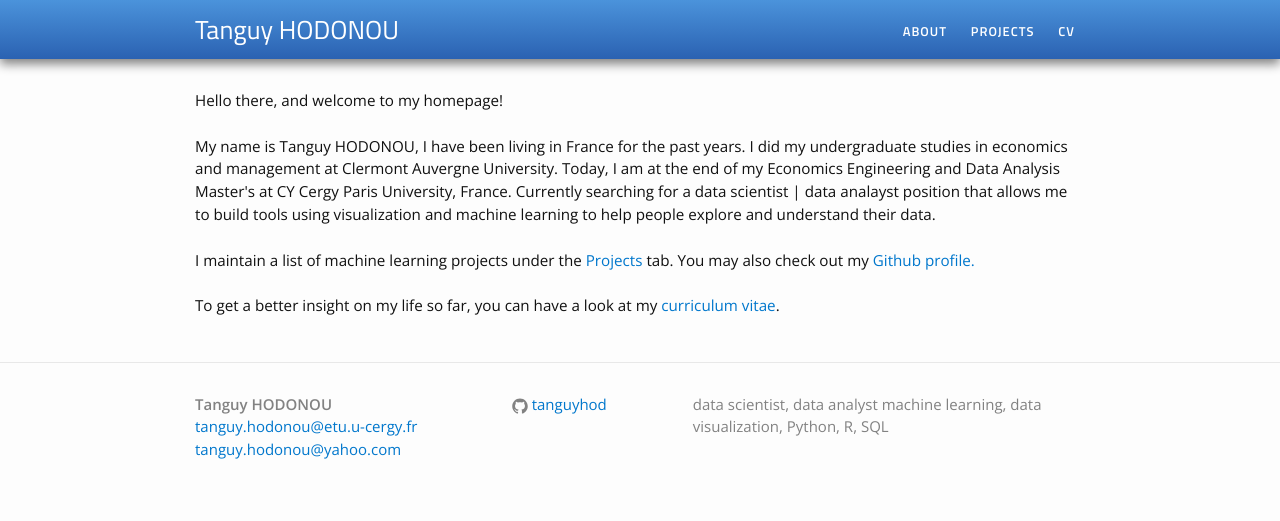
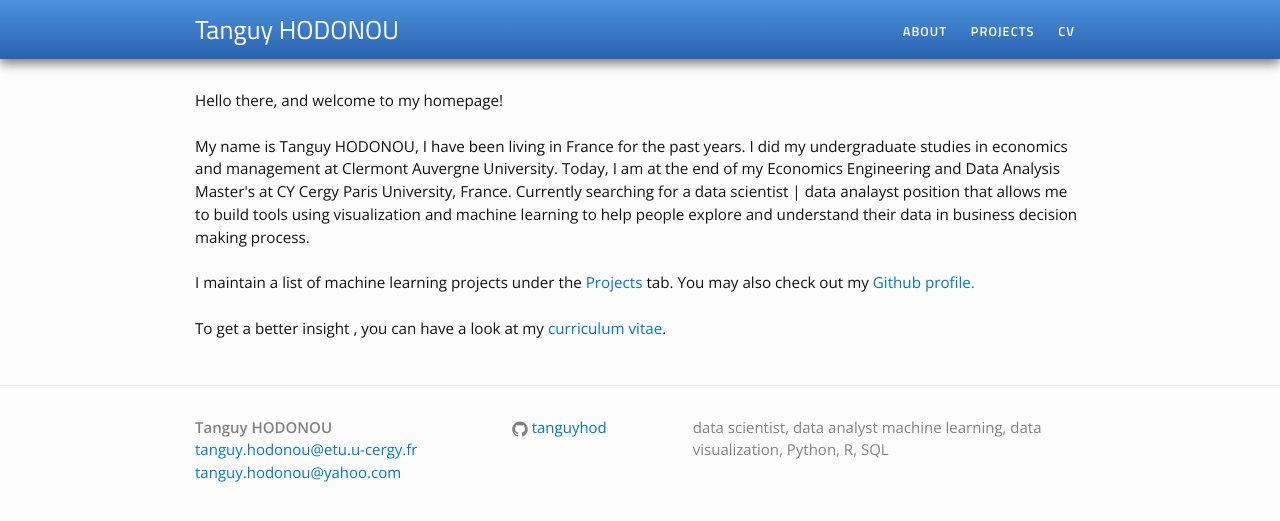
Before and after one commit to TanguyHOD/tanguyhod.github.io, a Jekyll site: the page built from index.html, in a window 1280 px wide. Shown: the top 521 px of the page. Built offline with Jekyll 4.4.1, drawn with Linux system fonts in a browser that asks for light colours.

Commit message:
index update

```diff
--- a/index.html
+++ b/index.html
@@ -4,11 +4,11 @@ layout: default
 
 <div class="home">
 
-<p>Hello there, and welcome to my homepage!<br><br>My name is Tanguy HODONOU, I have been living in France for the past years. I did my undergraduate studies in economics and management at Clermont Auvergne University. Today, I am at the end of my Economics Engineering and Data Analysis Master's at CY Cergy Paris University, France. Currently searching for a data scientist | data analayst position that allows me to build tools using visualization and machine learning to help people explore and understand their data.
+<p>Hello there, and welcome to my homepage!<br><br>My name is Tanguy HODONOU, I have been living in France for the past years. I did my undergraduate studies in economics and management at Clermont Auvergne University. Today, I am at the end of my Economics Engineering and Data Analysis Master's at CY Cergy Paris University, France. Currently searching for a data scientist | data analayst position that allows me to build tools using visualization and machine learning to help people explore and understand their data in business decision making process.
 <br><br>
 
 I maintain a list of machine learning projects under the <a href="/projects">Projects</a> tab. You may also check out my <a href="">Github profile.</a><br><br>
 
-To get a better insight on my life so far, you can have a look at my <a href="/cv/Tanguy_HODONOU_Resume.pdf">curriculum vitae</a>.</p>
+To get a better insight , you can have a look at my <a href="/cv/Tanguy_HODONOU_CV_fr.pdf">curriculum vitae</a>.</p>
 
 </div>
```
